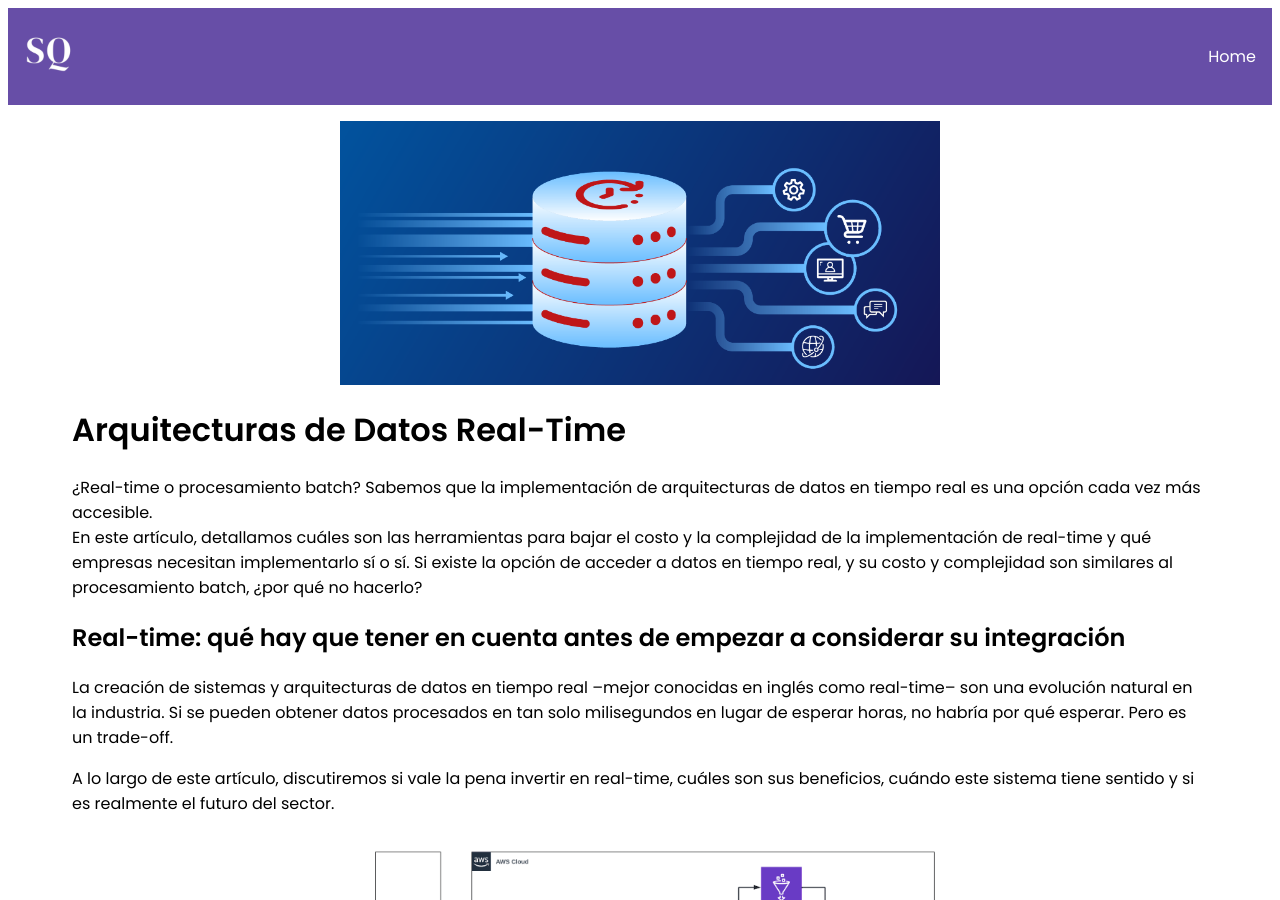
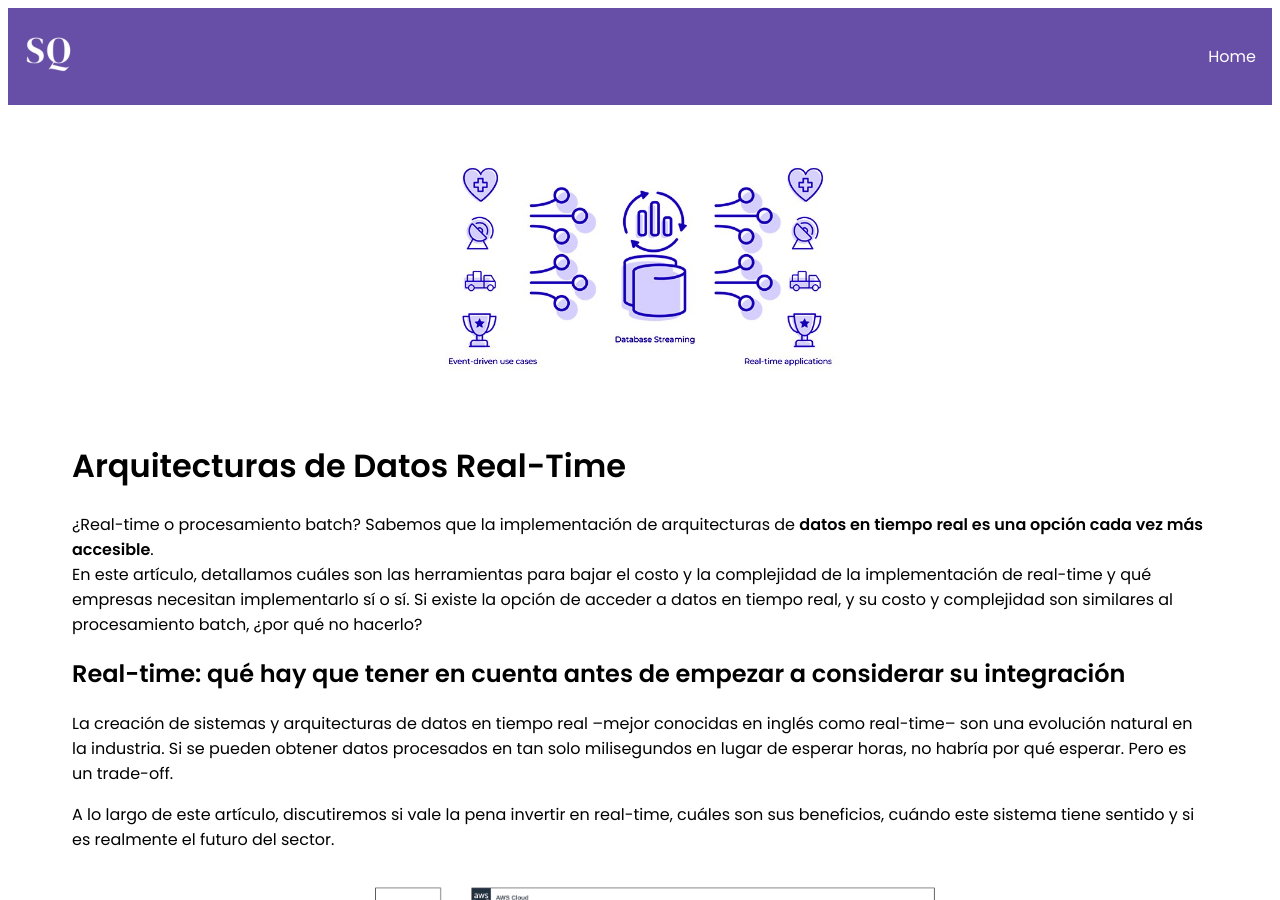
Before and after one commit to squadralabs/squadralabs.github.io, a Jekyll site: the page built from _posts/2024-10-22-real-time-data-streaming.md, in a window 1280 px wide and 900 px high. Built offline with Jekyll 4.4.1, drawn with Linux system fonts in a browser that asks for light colours.

Commit message:
Update 2024-10-22-real-time-data-streaming.md

```diff
--- a/_posts/2024-10-22-real-time-data-streaming.md
+++ b/_posts/2024-10-22-real-time-data-streaming.md
@@ -2,11 +2,11 @@
 layout: default
 title: "Arquitecturas de Datos Real-Time"
 ---
-<img src="{{ '/assets/img/blog/real_time_descriptive_image.png' | absolute_url }}" alt="Real Time Data Processing" style="display: block; margin: 0 auto; max-width: 600px; width: 100%; height: auto;">
+<img src="{{ '/assets/img/blog/event_driven_image.jpg' | absolute_url }}" alt="Event Driven Data Processing" style="display: block; margin: 0 auto; max-width: 600px; width: 100%; height: auto;">
 
 # Arquitecturas de Datos Real-Time
 
-¿Real-time o procesamiento batch? Sabemos que la implementación de arquitecturas de datos en tiempo real es una opción cada vez más accesible.
+¿Real-time o procesamiento batch? Sabemos que la implementación de arquitecturas de **datos en tiempo real es una opción cada vez más accesible**.
 En este artículo, detallamos cuáles son las herramientas para bajar el costo y la complejidad de la implementación de real-time y qué empresas necesitan implementarlo sí o sí. Si existe la opción de acceder a datos en tiempo real, y su costo y complejidad son similares al procesamiento batch, ¿por qué no hacerlo?
 
 ## Real-time: qué hay que tener en cuenta antes de empezar a considerar su integración
@@ -72,4 +72,5 @@ En los casos anteriormente mencionados un sistema de batch no sería suficiente
 ## Conclusión ¿El Futuro es Real-Time?
 El avance de las herramientas y plataformas está reduciendo el umbral de entrada, lo que hace que el procesamiento en tiempo real sea una opción cada vez más accesible para muchas empresas. Lógicamente, es necesario evaluar cada caso en función de la necesidad y el valor que aportaría contar con los datos de manera inmediata. Sin embargo, si la tendencia continúa y existe la posibilidad de acceder a datos en tiempo real con un costo y complejidad comparables al procesamiento batch, la pregunta es: ¿por qué no hacerlo?
 
-<img src="{{ '/assets/img/blog/event_driven_image.jpg' | absolute_url }}" alt="Event Driven Data Processing" style="display: block; margin: 0 auto; max-width: 600px; width: 100%; height: auto;">
+
+<img src="{{ '/assets/img/blog/real_time_descriptive_image.png' | absolute_url }}" alt="Real Time Data Processing" style="display: block; margin: 0 auto; max-width: 600px; width: 100%; height: auto;">
```
